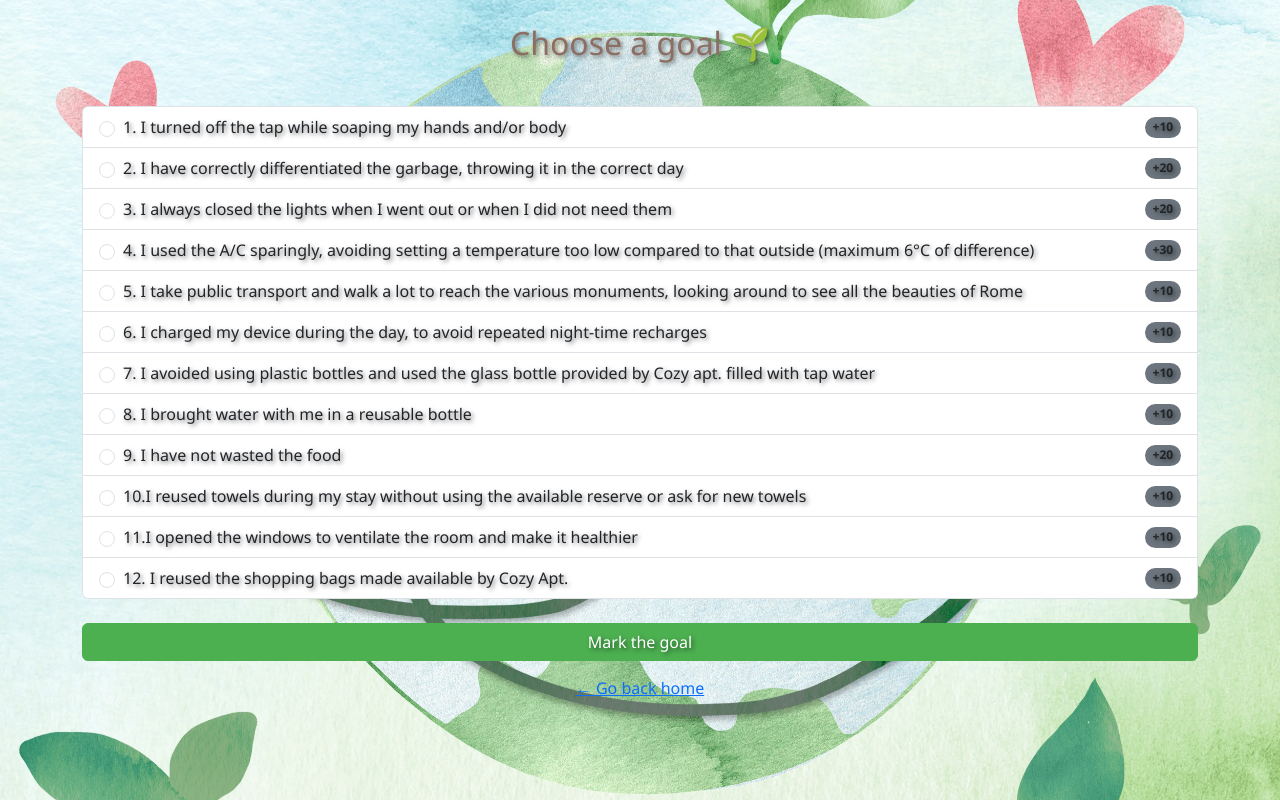
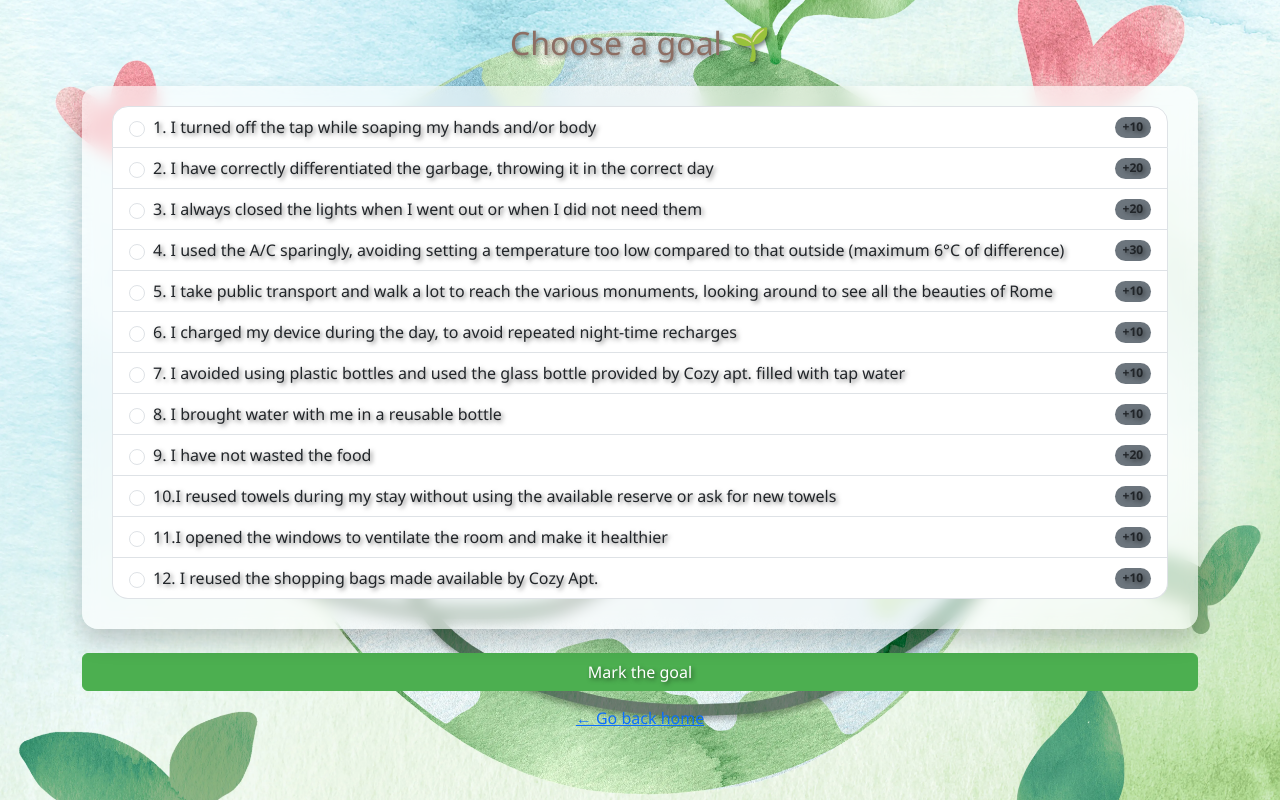
Before and after one commit to annamb2510/COZY_green_game, a Flask app: page /obiettivi in a window 1280 px wide. Run offline with Flask 3, Linux system fonts and the light colour scheme; the visitor is signed in with stand-in values (Sample User, id 1); some libraries are stand-ins or nearby versions.

Commit message:
sistemazione riquadro

```diff
--- a/static/style.css
+++ b/static/style.css
@@ -47,6 +47,20 @@ h1, h2, label, button, p {
   position: absolute;
   margin-left: -24px;
   font-size: 18px;
+}
+
+.box-sospesa {
+  background: rgba(255, 255, 255, 0.6); /* bianco traslucido */
+  backdrop-filter: blur(8px);
+  box-shadow: 0 12px 24px rgba(0, 0, 0, 0.2);
+  border-radius: 16px;
+  padding: 30px;
+  transition: transform 0.3s ease, box-shadow 0.3s ease;
+}
+
+.box-sospesa:hover {
+  transform: translateY(-2px);
+  box-shadow: 0 16px 28px rgba(0, 0, 0, 0.25);
 }
 
 
--- a/templates/obiettivi.html
+++ b/templates/obiettivi.html
@@ -4,8 +4,8 @@
 <h2 class="text-center mb-4">Choose a goal 🌱</h2>
 
 <form method="post">
-  <div class="container-obiettivi list-group">
-    {% for nome, punti in obiettivi.items() %}
+  <div class="container-obiettivi list-group box-sospesa">
+  {% for nome, punti in obiettivi.items() %}
       <label class="list-group-item d-flex justify-content-between align-items-center
         {% if nome in raggiunti %} bg-light text-muted reached{% endif %}">
 
```
